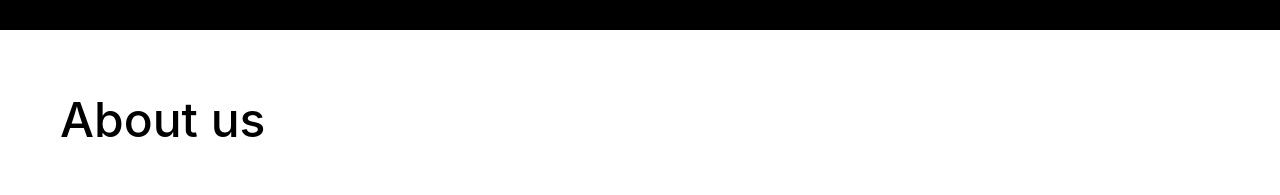
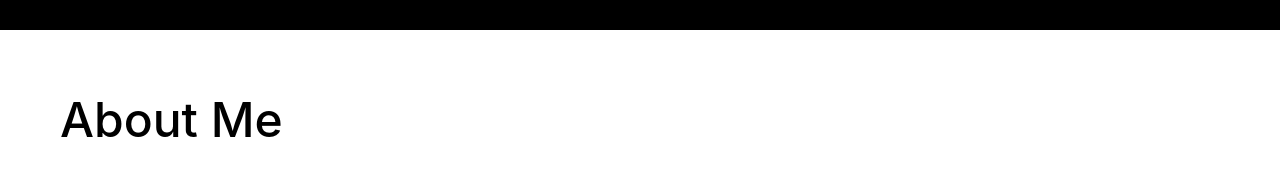
Before and after one commit to sheffalee/portfolio, a React (Create React App) app: page / in a window 1280 px wide. Shown: the part 479-674 px from the top of the page. Built offline with nearby package versions, Linux system fonts and the light colour scheme.

Commit message:
my commit

```diff
--- a/src/components/MainContent.jsx
+++ b/src/components/MainContent.jsx
@@ -3,7 +3,7 @@ import './MainContent.css';
 const MainContent = () => {
   return (
     <div className='about-page'>
-        <h2>About us</h2>
+        <h2>About Me</h2>
                <h4>
                 Hello! I am <span class="purple">Sheffalee</span>, currently a 4th year student in <span class="purple">Vellore Institute of Technology, Chennai.</span> From very early
                 on in my life, I have been interested in technology and computers. Hence,
```
